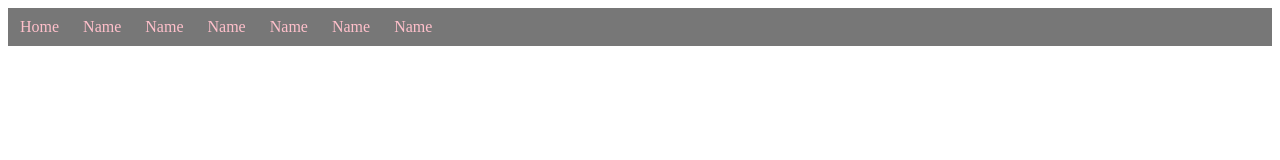
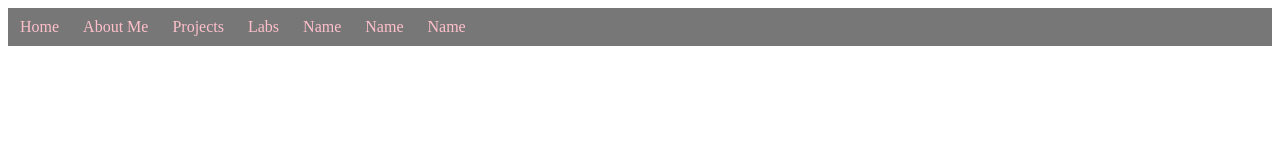
Before and after one commit to HarbansS/Sophomore_Portfolio, a plain HTML site: page index.html in a window 1280 px wide. Drawn offline with Linux system fonts and the light colour scheme.

Commit message:
Update index.html

```diff
--- a/index.html
+++ b/index.html
@@ -9,19 +9,19 @@
       <ul>
         <li><a href="../">Home</a></li>
         <li class="dropDown">
-          <a href="javascript:void(0)" class="dropBtn">Name</a>
+          <a href="javascript:void(0)" class="dropBtn">About Me</a>
           <div class="dropDown-content">
             <a href="">link</a>
           </div>
           </li>
         <li class="dropDown">
-          <a href="javascript:void(0)" class="dropBtn">Name</a>
+          <a href="javascript:void(0)" class="dropBtn">Projects</a>
           <div class="dropDown-content">
             <a href="">link</a>
           </div>
           </li>
         <li class="dropDown">
-          <a href="javascript:void(0)" class="dropBtn">Name</a>
+          <a href="javascript:void(0)" class="dropBtn">Labs</a>
           <div class="dropDown-content">
             <a href="">link</a>
           </div>
```
